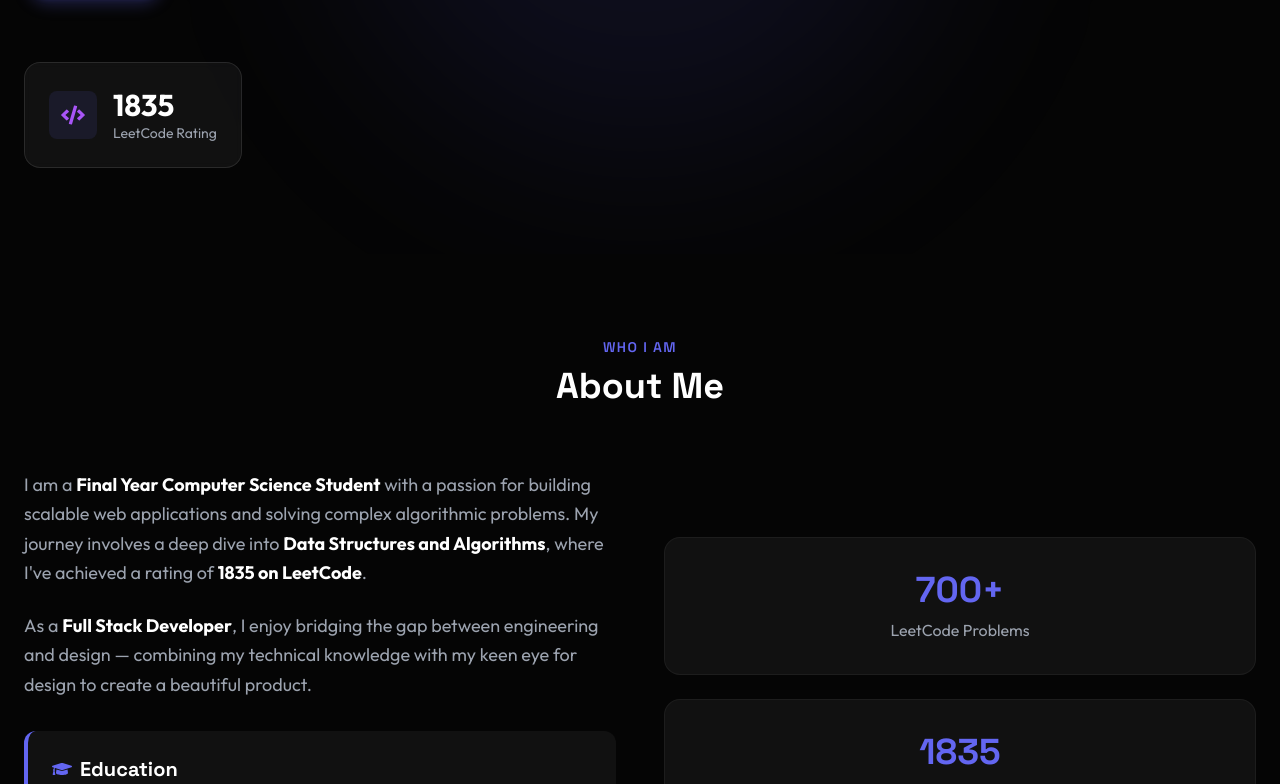
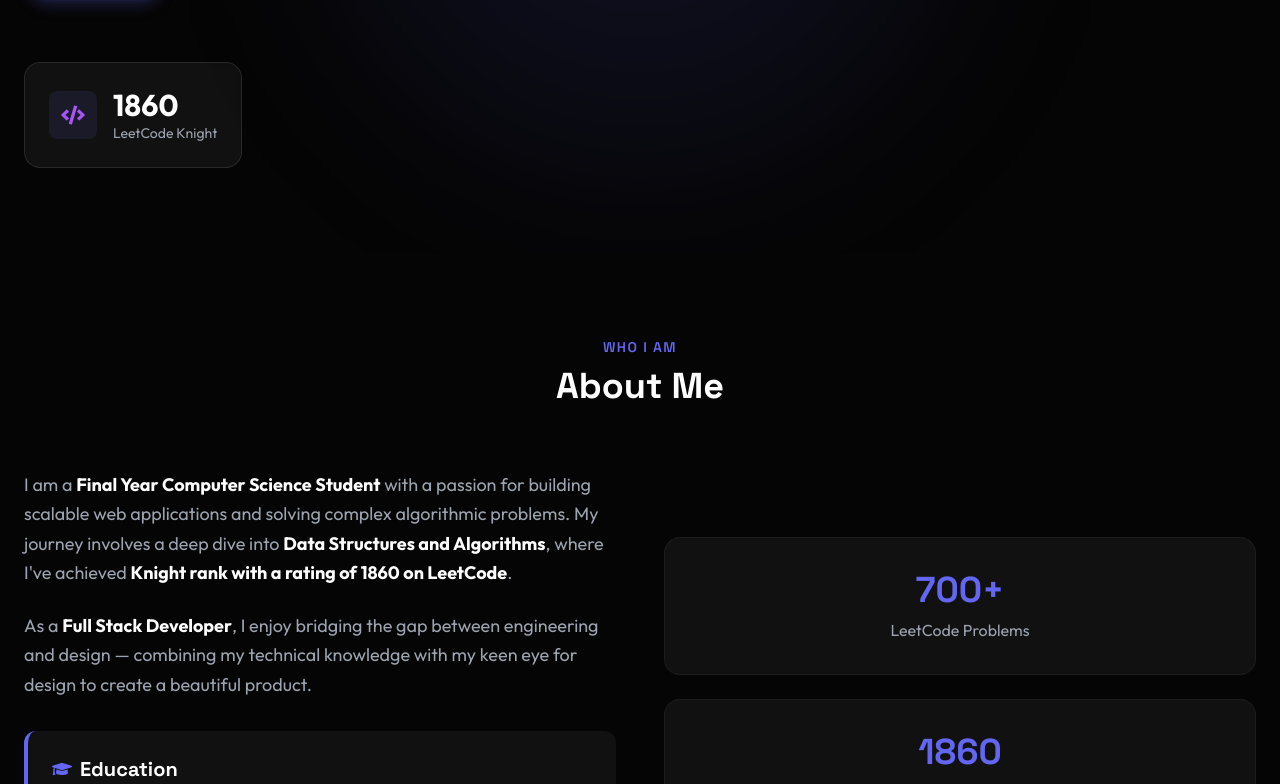
Before and after one commit to Janmenjay30/Portfolio, a React (Vite) app: page / in a window 1280 px wide. Shown: the part 546-1330 px from the top of the page. Built offline with nearby package versions, Linux system fonts and the light colour scheme.

Commit message:
Update LeetCode rating to 1860 (Knight rank)

```diff
--- a/src/components/About.jsx
+++ b/src/components/About.jsx
@@ -20,7 +20,7 @@ const About = () => {
                     >
                         <p className="text-gray-400 text-lg mb-6 leading-relaxed">
                             I am a <strong className="text-white">Final Year Computer Science Student</strong> with a passion for building scalable web applications and solving complex algorithmic problems.
-                            My journey involves a deep dive into <strong className="text-white">Data Structures and Algorithms</strong>, where I've achieved a rating of <strong className="text-white">1835 on LeetCode</strong>.
+                            My journey involves a deep dive into <strong className="text-white">Data Structures and Algorithms</strong>, where I've achieved <strong className="text-white">Knight rank with a rating of 1860 on LeetCode</strong>.
                         </p>
                         <p className="text-gray-400 text-lg mb-8 leading-relaxed">
                             As a <strong className="text-white">Full Stack Developer</strong>, I enjoy bridging the gap between engineering and design — combining my technical knowledge with my keen eye for design to create a beautiful product.
@@ -54,7 +54,7 @@ const About = () => {
                     >
                         {[
                             { number: '700+', label: 'LeetCode Problems' },
-                            { number: '1835', label: 'LeetCode Rating' },
+                            { number: '1860', label: 'LeetCode Rating (Knight)' },
                             { number: '91.8%', label: '12th Grade (Science)' }
                         ].map((stat, index) => (
                             <div key={index} className="bg-card p-8 rounded-2xl border border-white/5 text-center hover:border-accent/50 transition-colors group">
--- a/src/components/Hero.jsx
+++ b/src/components/Hero.jsx
@@ -59,8 +59,8 @@ const Hero = () => {
                             <FaCode size={24} />
                         </div>
                         <div>
-                            <div className="text-3xl font-bold text-white">1835</div>
-                            <div className="text-gray-400 text-sm">LeetCode Rating</div>
+                            <div className="text-3xl font-bold text-white">1860</div>
+                            <div className="text-gray-400 text-sm">LeetCode Knight</div>
                         </div>
                     </motion.div>
                 </div>
```
